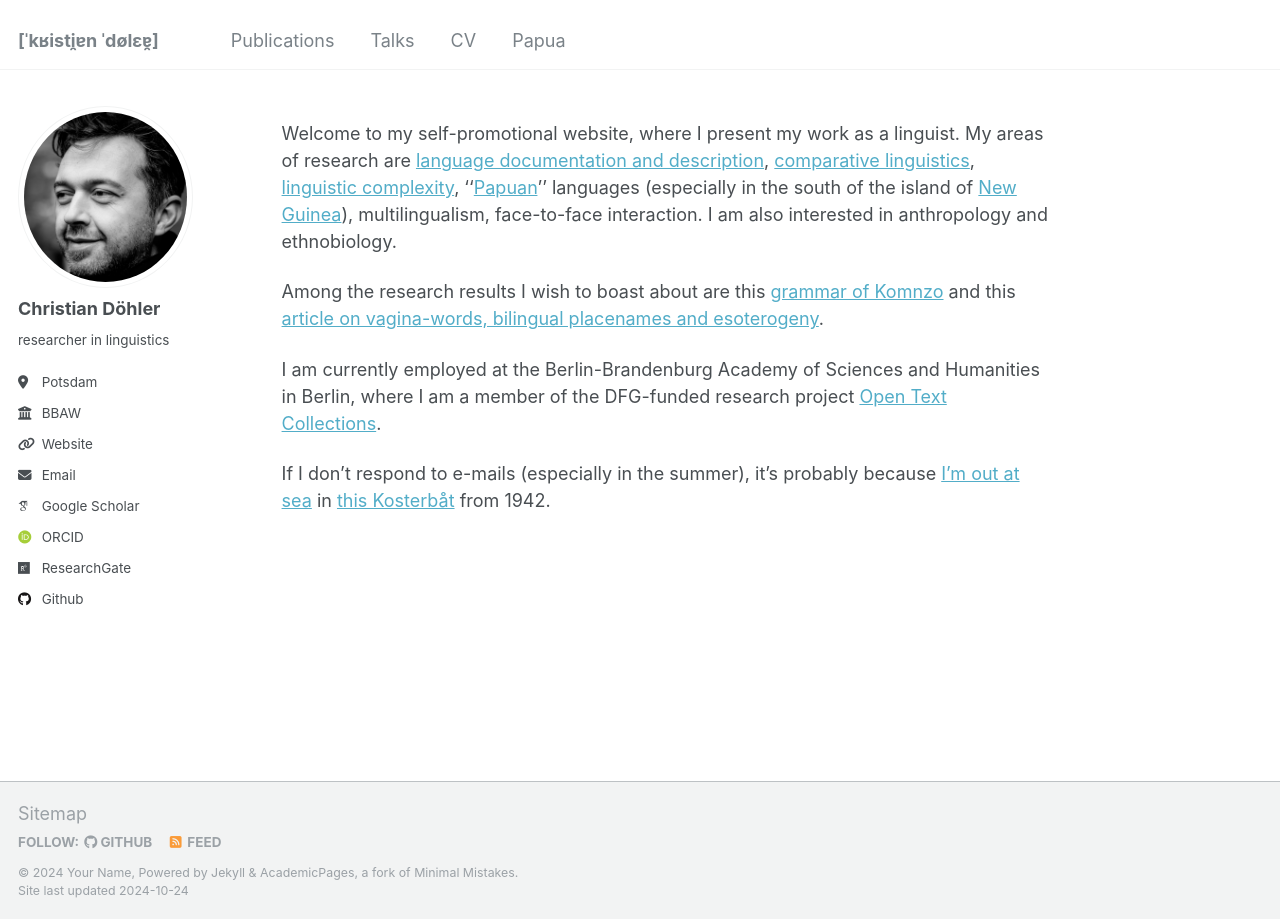
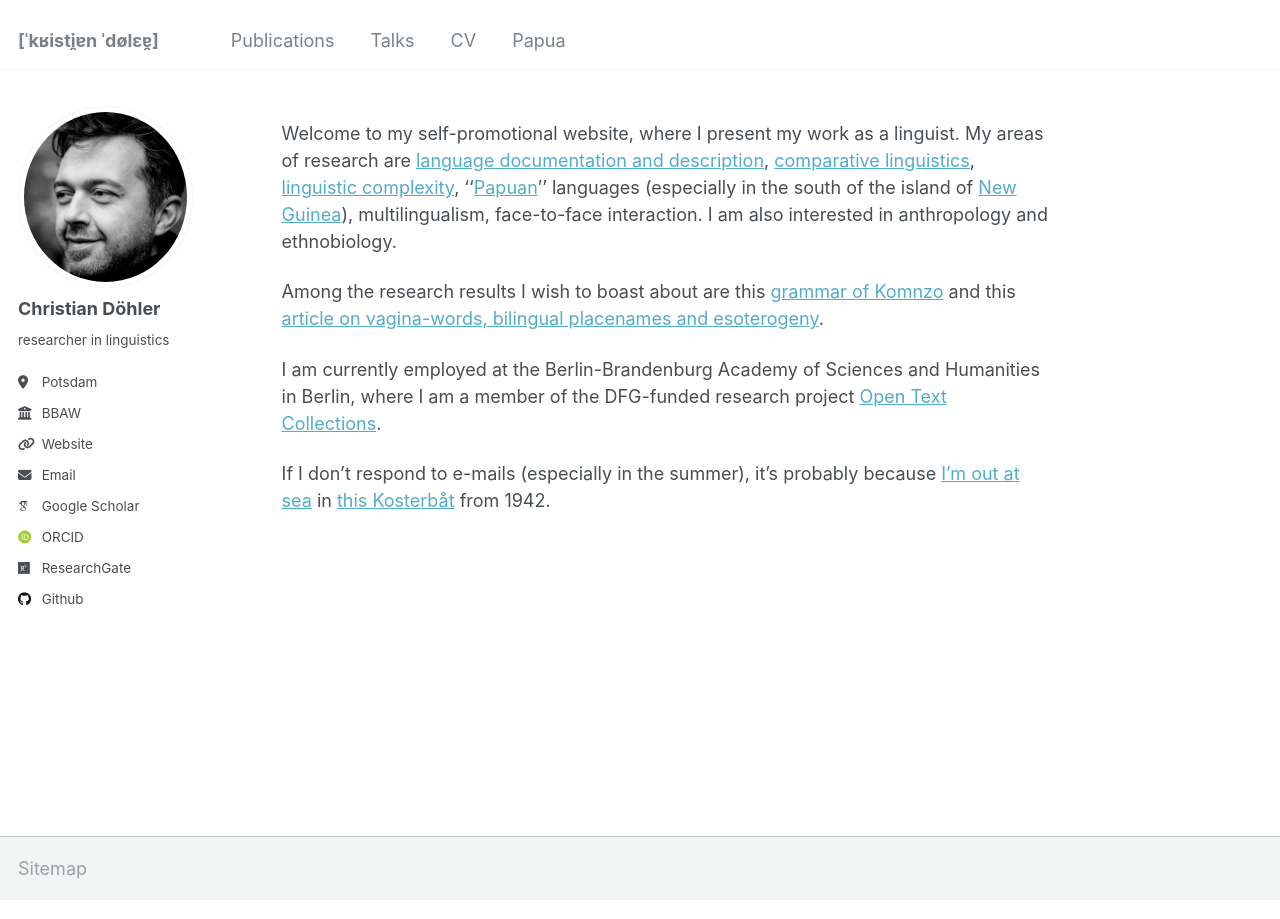
Before and after one commit to chrdoe/chrdoe.github.io, a Jekyll site: the page built from _pages/about.md, in a window 1280 px wide. Built offline with Jekyll 4.4.1, drawn with Linux system fonts in a browser that asks for light colours; some web fonts are replaced.

Commit message:
Update footer.html

```diff
--- a/_includes/footer.html
+++ b/_includes/footer.html
@@ -1,25 +1 @@
 {% include base_path %}
-
-{% if site.author.github or site.author.bitbucket or site.atom_feed.hide != true %}
-<div class="page__footer-follow">
-  <ul class="social-icons">
-    {% if site.data.ui-text[site.locale].follow_label %}
-      <li><strong>{{ site.data.ui-text[site.locale].follow_label }}</strong></li>
-    {% endif %}
-    {% if site.author.github %}
-      <li><a href="http://github.com/{{ site.author.github }}"><i class="fab fa-github" aria-hidden="true"></i> GitHub</a></li>
-    {% endif %}
-    {% if site.author.bitbucket %}
-      <li><a href="http://bitbucket.org/{{ site.author.bitbucket }}"><i class="fab fa-bitbucket" aria-hidden="true"></i> Bitbucket</a></li>
-    {% endif %}
-    {% if site.atom_feed.hide != true %}
-    <li><a href="{% if site.atom_feed.path %}{{ site.atom_feed.path }}{% else %}{{ base_path }}/feed.xml{% endif %}"><i class="fa fa-fw fa-rss-square" aria-hidden="true"></i> {{ site.data.ui-text[site.locale].feed_label | default: "Feed" }}</a></li>
-    {% endif %}
-  </ul>
-</div>
-{% endif %}
-
-<div class="page__footer-copyright">
-  &copy; {{ site.time | date: '%Y' }} {{ site.name | default: site.title }}, {{ site.data.ui-text[site.locale].powered_by | default: "Powered by" }} <a href="http://jekyllrb.com" rel="nofollow">Jekyll</a> &amp; <a href="https://github.com/academicpages/academicpages.github.io">AcademicPages</a>, a fork of <a href="https://mademistakes.com/work/minimal-mistakes-jekyll-theme/" rel="nofollow">Minimal Mistakes</a>.<br />
-  Site last updated {{ "now" | date: '%Y-%m-%d' %}}
-</div>
```
